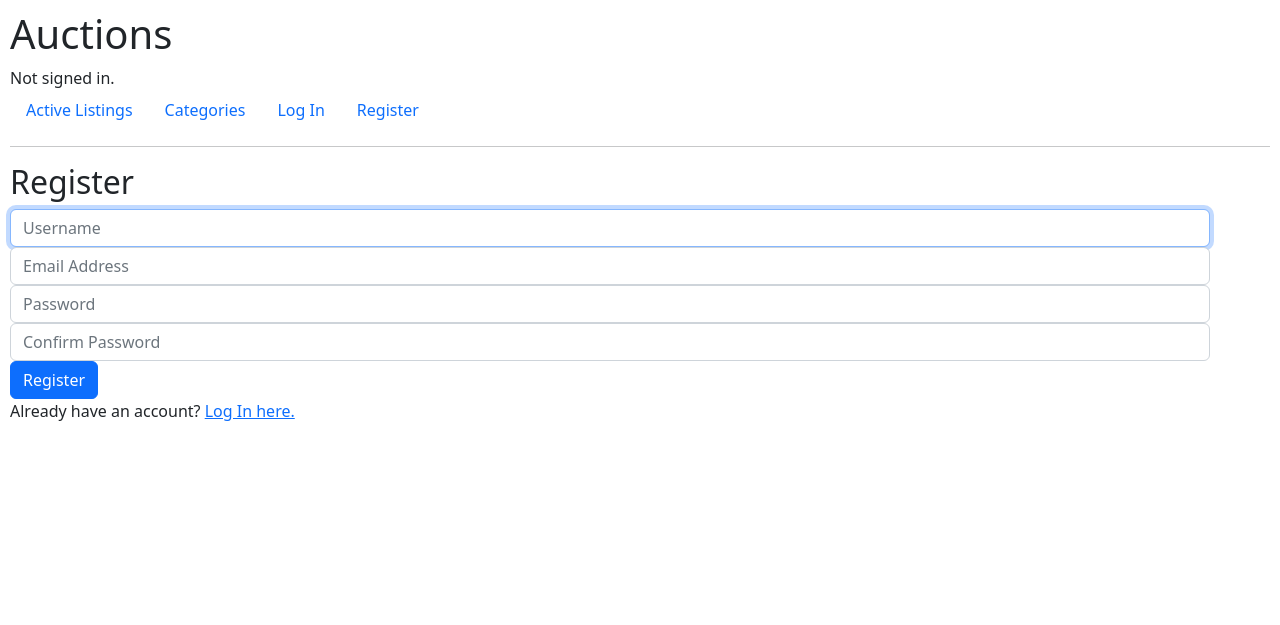
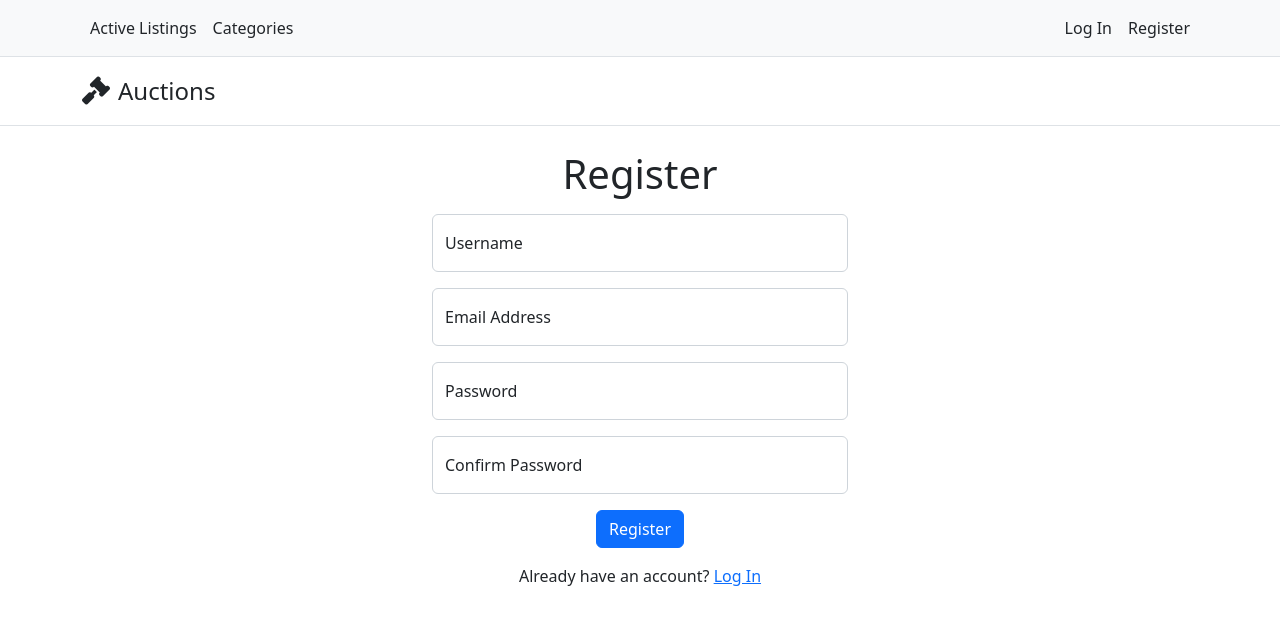
Before and after one commit to brunosag/Commerce, a Django app: page /register in a window 1280 px wide. Shown: the top 625 px of the page. Run offline with Django 3.2, Linux system fonts and the light colour scheme; some libraries are stand-ins or nearby versions.

Commit message:
improve style

```diff
--- a/auctions/static/auctions/styles.css
+++ b/auctions/static/auctions/styles.css
@@ -1,9 +1,6 @@
-body {
-    padding: 10px;
-}
-
-input, textarea {
-    max-width: 1200px;
+.sm {
+    margin: 0 auto;
+    width: min(26rem, 100%);
 }
 
 .currency {
@@ -18,9 +15,19 @@ input, textarea {
     text-decoration: underline;
 }
 
+.listing-image-container {
+    height: 800px;
+    width: 800px;
+}
+
+.contain {
+    aspect-ratio: 1 / 1;
+    object-fit: contain;
+}
+
 .category {
-    width: min(100%, 28rem);
     text-decoration: none;
+    width: 100%;
 }
 
 .category:hover span {
--- a/auctions/templates/auctions/categories.html
+++ b/auctions/templates/auctions/categories.html
@@ -2,12 +2,12 @@
 
 {% block body %}
 
-    <h2>Categories</h2>
+    <h2 class="text-center display-6 mb-3">Categories</h2>
 
-    <div class="d-flex flex-column gap-2 align-items-start mt-3">
+    <div class="d-flex flex-column gap-2 align-items-center mt-3">
         {% for category in categories %}
             <a href="{% url 'category' category.url_name %}" class="border rounded d-flex align-items-center gap-3 p-3 category text-dark">
-                <div class="category-icon-container">
+                <div class="category-icon-container text-center">
                     <i class="fa-solid fa-{{ category.icon }} category-icon"></i>
                 </div>
                 <span class="fs-5">{{ category.name }}</span>
--- a/auctions/templates/auctions/layout.html
+++ b/auctions/templates/auctions/layout.html
@@ -9,42 +9,46 @@
         <title>{% block title %}Auctions{% endblock %}</title>
     </head>
     <body>
-        <h1>Auctions</h1>
-        <div>
-            {% if user.is_authenticated %}
-                Signed in as <strong>{{ user.username }}</strong>.
-            {% else %}
-                Not signed in.
-            {% endif %}
+
+        <nav class="py-2 bg-light border-bottom">
+            <div class="container d-flex flex-wrap">
+                <ul class="nav me-auto">
+                    <li class="nav-item"><a href="{% url 'index' %}" class="nav-link link-dark px-2 active" aria-current="page">Active Listings</a></li>
+                    <li class="nav-item"><a href="{% url 'categories' %}" class="nav-link link-dark px-2">Categories</a></li>
+                    {% if user.is_authenticated %}
+                        <li class="nav-item"><a href="{% url 'watchlist' %}" class="nav-link link-dark px-2">Watchlist</a></li>
+                        <li class="nav-item"><a href="{% url 'new_listing' %}" class="nav-link link-dark px-2">Create Listing</a></li>
+                    {% endif %}
+                </ul>
+                <ul class="nav">
+                    {% if user.is_authenticated %}
+                        <li class="nav-item"><a href="{% url 'logout' %}" class="nav-link link-dark px-2">Log Out</a></li>
+                    {% else %}
+                        <li class="nav-item"><a href="{% url 'login' %}" class="nav-link link-dark px-2">Log In</a></li>
+                        <li class="nav-item"><a href="{% url 'register' %}" class="nav-link link-dark px-2">Register</a></li>
+                    {% endif %}
+                </ul>
+            </div>
+        </nav>
+        <header class="py-3 mb-4 border-bottom">
+            <div class="container d-flex flex-wrap justify-content-center">
+                <a href="/" class="d-flex align-items-center mb-0 me-auto text-dark text-decoration-none">
+                    <i class="fa-solid fa-gavel fs-3 bi me-2"></i>
+                    <span class="fs-4">Auctions</span>
+                </a>
+                <div class="col-auto mb-0 text-center d-flex align-items-center">
+                    {% if user.is_authenticated %}
+                        <span>Signed in as <strong>{{ user.username }}</strong></span>
+                    {% endif %}
+                </div>
+            </div>
+        </header>
+
+        <div class="container">
+            {% block body %}{% endblock %}
         </div>
-        <ul class="nav">
-            <li class="nav-item">
-                <a class="nav-link" href="{% url 'index' %}">Active Listings</a>
-            </li>
-            <li class="nav-item">
-                <a class="nav-link" href="{% url 'categories' %}">Categories</a>
-            </li>
-            {% if user.is_authenticated %}
-                <li class="nav-item">
-                    <a class="nav-link" href="{% url 'watchlist' %}">Watchlist</a>
-                </li>
-                <li class="nav-item">
-                    <a class="nav-link" href="{% url 'new_listing' %}">Create Listing</a>
-                </li>
-                <li class="nav-item">
-                    <a class="nav-link" href="{% url 'logout' %}">Log Out</a>
-                </li>
-            {% else %}
-                <li class="nav-item">
-                    <a class="nav-link" href="{% url 'login' %}">Log In</a>
-                </li>
-                <li class="nav-item">
-                    <a class="nav-link" href="{% url 'register' %}">Register</a>
-                </li>
-            {% endif %}
-        </ul>
-        <hr>
-        {% block body %}{% endblock %}
+
         <script src="https://cdn.jsdelivr.net/npm/bootstrap@5.2.0-beta1/dist/js/bootstrap.bundle.min.js" integrity="sha384-pprn3073KE6tl6bjs2QrFaJGz5/SUsLqktiwsUTF55Jfv3qYSDhgCecCxMW52nD2" crossorigin="anonymous"></script>
+
     </body>
 </html>
--- a/auctions/templates/auctions/register.html
+++ b/auctions/templates/auctions/register.html
@@ -2,29 +2,34 @@
 
 {% block body %}
 
-    <h2>Register</h2>
+    <h2 class="text-center display-6 mb-3">Register</h2>
 
     {% if message %}
         <div>{{ message }}</div>
     {% endif %}
 
-    <form action="{% url 'register' %}" method="post">
+    <form method="POST" class="text-center">
         {% csrf_token %}
-        <div class="form-group">
-            <input class="form-control" autofocus type="text" name="username" placeholder="Username">
+        <div class="form-floating sm mb-3">
+            <input id="username" name="username" class="form-control" type="text" placeholder="Username" required>
+            <label for="username" class="form-label">Username</label>
         </div>
-        <div class="form-group">
-            <input class="form-control" type="email" name="email" placeholder="Email Address">
+        <div class="form-floating sm mb-3">
+            <input id="email" name="email" class="form-control" type="email" placeholder="Email Address" required>
+            <label for="email" class="form-label">Email Address</label>
         </div>
-        <div class="form-group">
-            <input class="form-control" type="password" name="password" placeholder="Password">
+        <div class="form-floating sm mb-3">
+            <input id="password" name="password" class="form-control" type="password" placeholder="Password" required>
+            <label for="password" class="form-label">Password</label>
         </div>
-        <div class="form-group">
-            <input class="form-control" type="password" name="confirmation" placeholder="Confirm Password">
+        <div class="form-floating sm mb-3">
+            <input id="confirmation" name="confirmation" class="form-control" type="password" placeholder="Confirm Password" required>
+            <label for="confirmation" class="form-label">Confirm Password</label>
         </div>
-        <input class="btn btn-primary" type="submit" value="Register">
+        <div class="mb-3">
+            <input class="btn btn-primary" type="submit" value="Register">
+        </div>
+        <span>Already have an account? <a href="{% url 'login' %}">Log In</a></span>
     </form>
 
-    Already have an account? <a href="{% url 'login' %}">Log In here.</a>
-
 {% endblock %}
```
Also changed, not shown: auctions/templates/auctions/category.html (+5 -5 lines), auctions/templates/auctions/index.html (+6 -7 lines), auctions/templates/auctions/listing.html (+4 -4 lines), auctions/templates/auctions/login.html (+20 -13 lines), auctions/templates/auctions/new_listing.html (+10 -6 lines), auctions/templates/auctions/watchlist.html (+5 -5 lines).
